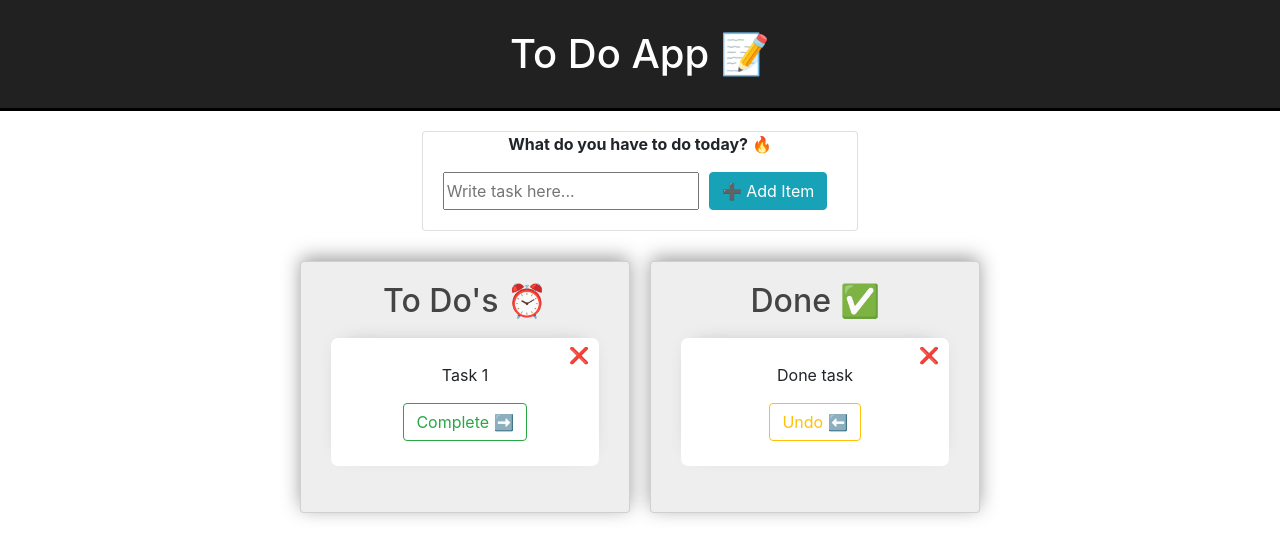
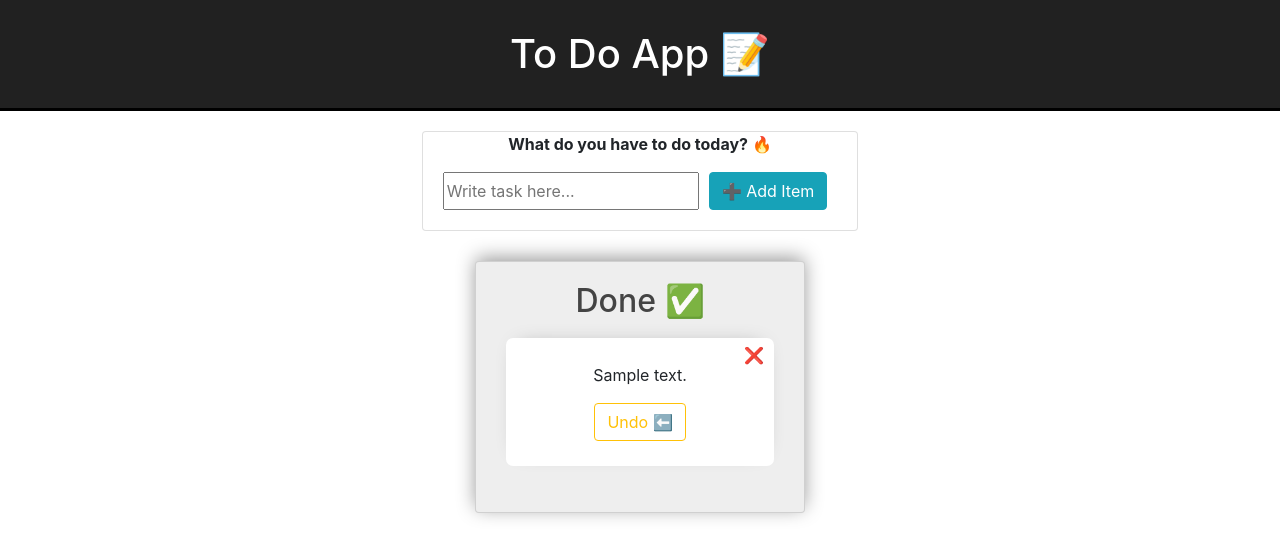
Before and after one commit to tomwilson81/To_Do_App_Django, a Django app: page / in a window 1280 px wide. Shown: the top 558 px of the page. Run offline with Django 3.2, Linux system fonts and the light colour scheme; tables that the repository leaves empty hold one stand-in row (values such as "Sample post"); some libraries are stand-ins or nearby versions.

Commit message:
App functionality complete, HTML, Views, URLs

```diff
--- a/to_do_app/models.py
+++ b/to_do_app/models.py
@@ -5,3 +5,6 @@ from django.db import models
 class Todo(models.Model):
     text = models.CharField(max_length=200)
     complete = models.BooleanField(default=False)
+
+    def __str__(self):
+        return self.text
--- a/to_do_app/templates/index.html
+++ b/to_do_app/templates/index.html
@@ -17,36 +17,45 @@
 
     <div class="card todo_headerContainer">
         <p class="font-weight-bold"> What do you have to do today? 🔥 </p>
-        <form action="/add" method="post" class="todo__form">
+        <form action="{% url 'to_do_app:add' %}" method="post" class="todo__form">
+            {% csrf_token %}
             <input type="text" placeholder="Write task here..." name="todoitem">
             <input type="submit" class="btn btn-info" value="➕ Add Item">
         </form>
     </div>
 
     <div class="todo__itemContainer">
+        {% if incomplete %}
         <div class="card todo__innerItemContainer">
             <h2 class="todo__itemHeader"> To Do's ⏰ </h2>
 
             <ul class="todo__container">
+                {% for todo in incomplete %}
                 <li class="todo__item">
-                    <p>Task 1</p>
-                    <a class="btn btn-outline-success" href="/complete"> Complete ➡️ </a>
-                    <a class="todo__close" href="/delete">❌</a>
+                    <p>{{ todo.text }}</p>
+                    <a class="btn btn-outline-success" href="{% url 'to_do_app:complete' pk=todo.pk %}" name="complete"> Complete ➡️ </a>
+                    <a class="todo__close" href="{% url 'to_do_app:delete' pk=todo.pk %}">❌</a>
                 </li>
+                {% endfor %}
             </ul>
         </div>
+        {% endif %}
 
+        {% if complete %}
         <div class="card todo__innerItemContainer">
             <h2 class="todo__itemHeader"> Done ✅ </h2>
 
             <ul class="todo__container">
+                {% for todo in complete %}
                 <li class="todo__item">
-                    <p>Done task</p>
-                    <a class="btn btn-outline-warning" href="/uncheck"> Undo ⬅ </a>
-                    <a class="todo__close" href="/delete">❌</a>
+                    <p>{{ todo.text }}</p>
+                    <a class="btn btn-outline-warning" href="{% url 'to_do_app:undo' pk=todo.pk %}"> Undo ⬅ </a>
+                    <a class="todo__close" href="{% url 'to_do_app:delete' pk=todo.pk %}">❌</a>
                 </li>
+                {% endfor %}
             </ul>
         </div>
+        {% endif %}
 
     </div>
 </div>
--- a/to_do_app/urls.py
+++ b/to_do_app/urls.py
@@ -5,4 +5,8 @@ app_name = 'to_do_app'
 
 urlpatterns = [
     path('', views.index, name='index'),
+    path('add', views.add, name='add'),
+    path('complete/<pk>/', views.complete, name='complete'),
+    path('undo/<pk>/', views.undo, name='undo'),
+    path('delete/<pk>/', views.delete, name='delete'),
 ]
--- a/to_do_app/views.py
+++ b/to_do_app/views.py
@@ -2,4 +2,41 @@ from django.shortcuts import render, redirect
 from .models import Todo
 
 def index(request):
-    return render(request, 'index.html')
+    incomplete = Todo.objects.filter(complete=False).all()
+    complete = Todo.objects.filter(complete=True).all()
+    context = {
+        'incomplete': incomplete,
+        'complete': complete
+    }
+    return render(request, 'index.html', context)
+
+# Create new task
+def add(request):
+    todo = Todo.objects.create(text=request.POST['todoitem'], complete=False)
+    todo.save()
+    print(todo)
+
+    return redirect('to_do_app:index')
+
+# Mark task as completed
+def complete(request, pk):
+    todo = Todo.objects.get(pk=pk)
+    todo.complete = True
+    todo.save()
+
+    return redirect('to_do_app:index')
+
+# Mark completed task as incomplete
+def undo(request, pk):
+    todo = Todo.objects.get(pk=pk)
+    todo.complete = False
+    todo.save()
+
+    return redirect('to_do_app:index')
+
+# Delete tasks
+def delete(request, pk):
+    todo = Todo.objects.get(pk=pk)
+    todo.delete()
+
+    return redirect('to_do_app:index')
```
